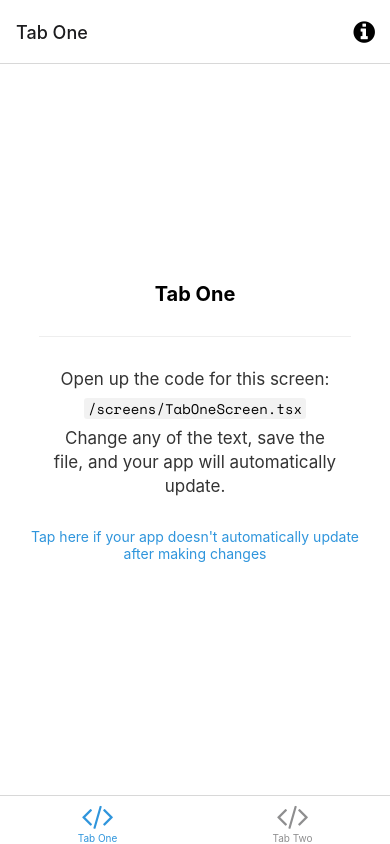
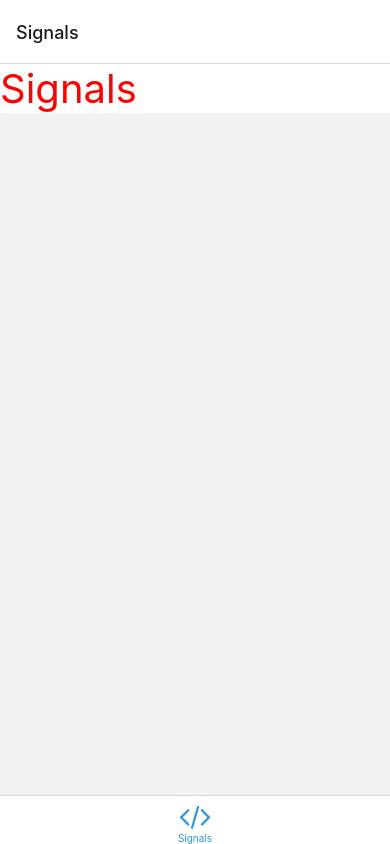
Before and after one commit to toombez/quotex, a React Native app: screen /SignalsScreen in a window 390 px wide. Built offline with nearby package versions, Linux system fonts and the light colour scheme; what expo-linking would draw is missing.

Commit message:
Link SignalsScreen

```diff
--- a/navigation/LinkingConfiguration.ts
+++ b/navigation/LinkingConfiguration.ts
@@ -4,10 +4,10 @@
  * https://reactnavigation.org/docs/configuring-links
  */
 
-import { LinkingOptions } from '@react-navigation/native';
-import * as Linking from 'expo-linking';
+import { LinkingOptions } from '@react-navigation/native'
+import * as Linking from 'expo-linking'
 
-import { RootStackParamList } from '../types';
+import { RootStackParamList } from '../types'
 
 const linking: LinkingOptions<RootStackParamList> = {
     prefixes: [Linking.createURL('/')],
@@ -15,15 +15,10 @@ const linking: LinkingOptions<RootStackParamList> = {
         screens: {
             Root: {
                 screens: {
-                    TabOne: {
+                    SignalsScreen: {
                         screens: {
-                            TabOneScreen: 'one',
-                        },
-                    },
-                    TabTwo: {
-                        screens: {
-                            TabTwoScreen: 'two',
-                        },
+                            SignalsScreen: 'signals',
+                        }
                     },
                 },
             },
@@ -33,4 +28,4 @@ const linking: LinkingOptions<RootStackParamList> = {
     },
 };
 
-export default linking;
+export default linking
--- a/navigation/index.tsx
+++ b/navigation/index.tsx
@@ -3,97 +3,70 @@
  * https://reactnavigation.org/docs/getting-started
  *
  */
-import { FontAwesome } from '@expo/vector-icons';
-import { createBottomTabNavigator } from '@react-navigation/bottom-tabs';
-import { NavigationContainer, DefaultTheme, DarkTheme } from '@react-navigation/native';
-import { createNativeStackNavigator } from '@react-navigation/native-stack';
-import * as React from 'react';
-import { ColorSchemeName, Pressable } from 'react-native';
+import { FontAwesome } from '@expo/vector-icons'
+import { createBottomTabNavigator } from '@react-navigation/bottom-tabs'
+import { NavigationContainer, DefaultTheme, DarkTheme } from '@react-navigation/native'
+import { createNativeStackNavigator } from '@react-navigation/native-stack'
+import * as React from 'react'
+import { ColorSchemeName } from 'react-native'
 
-import Colors from '../constants/Colors';
-import useColorScheme from '../hooks/useColorScheme';
-import ModalScreen from '../screens/ModalScreen';
-import NotFoundScreen from '../screens/NotFoundScreen';
-import TabOneScreen from '../screens/TabOneScreen';
-import TabTwoScreen from '../screens/TabTwoScreen';
-import { RootStackParamList, RootTabParamList, RootTabScreenProps } from '../types';
-import LinkingConfiguration from './LinkingConfiguration';
+import Colors from '../constants/Colors'
+import useColorScheme from '../hooks/useColorScheme'
+import ModalScreen from '../screens/ModalScreen'
+import NotFoundScreen from '../screens/NotFoundScreen'
+import SignalsScreen from '../screens/SignalsScreen'
+import { RootStackParamList, RootTabParamList, RootTabScreenProps } from '../types'
+import LinkingConfiguration from './LinkingConfiguration'
 
 export default function Navigation({ colorScheme }: { colorScheme: ColorSchemeName }) {
-  return (
-    <NavigationContainer
+    return <NavigationContainer
         linking={LinkingConfiguration}
-      theme={colorScheme === 'dark' ? DarkTheme : DefaultTheme}>
+        theme={colorScheme === 'dark' ? DarkTheme : DefaultTheme}
+    >
         <RootNavigator />
     </NavigationContainer>
-  );
 }
 
 /**
  * A root stack navigator is often used for displaying modals on top of all other content.
  * https://reactnavigation.org/docs/modal
  */
-const Stack = createNativeStackNavigator<RootStackParamList>();
+const Stack = createNativeStackNavigator<RootStackParamList>()
 
 function RootNavigator() {
-  return (
-    <Stack.Navigator>
+  return <Stack.Navigator>
         <Stack.Screen name="Root" component={BottomTabNavigator} options={{ headerShown: false }} />
         <Stack.Screen name="NotFound" component={NotFoundScreen} options={{ title: 'Oops!' }} />
         <Stack.Group screenOptions={{ presentation: 'modal' }}>
             <Stack.Screen name="Modal" component={ModalScreen} />
         </Stack.Group>
     </Stack.Navigator>
-  );
 }
 
 /**
  * A bottom tab navigator displays tab buttons on the bottom of the display to switch screens.
  * https://reactnavigation.org/docs/bottom-tab-navigator
  */
-const BottomTab = createBottomTabNavigator<RootTabParamList>();
+const BottomTab = createBottomTabNavigator<RootTabParamList>()
 
 function BottomTabNavigator() {
     const colorScheme = useColorScheme();
 
-  return (
-    <BottomTab.Navigator
-      initialRouteName="TabOne"
+    return <BottomTab.Navigator
+        initialRouteName="SignalsScreen"
         screenOptions={{
             tabBarActiveTintColor: Colors[colorScheme].tint,
-      }}>
+        }}
+    >
         <BottomTab.Screen
-        name="TabOne"
-        component={TabOneScreen}
-        options={({ navigation }: RootTabScreenProps<'TabOne'>) => ({
-          title: 'Tab One',
-          tabBarIcon: ({ color }) => <TabBarIcon name="code" color={color} />,
-          headerRight: () => (
-            <Pressable
-              onPress={() => navigation.navigate('Modal')}
-              style={({ pressed }) => ({
-                opacity: pressed ? 0.5 : 1,
-              })}>
-              <FontAwesome
-                name="info-circle"
-                size={25}
-                color={Colors[colorScheme].text}
-                style={{ marginRight: 15 }}
-              />
-            </Pressable>
-          ),
-        })}
-      />
-      <BottomTab.Screen
-        name="TabTwo"
-        component={TabTwoScreen}
+            name="SignalsScreen"
+            component={SignalsScreen}
             options={{
-          title: 'Tab Two',
+                title: 'Signals',
                 tabBarIcon: ({ color }) => <TabBarIcon name="code" color={color} />,
             }}
         />
     </BottomTab.Navigator>
-  );
 }
 
 /**
@@ -103,5 +76,9 @@ function TabBarIcon(props: {
     name: React.ComponentProps<typeof FontAwesome>['name'];
     color: string;
 }) {
-  return <FontAwesome size={30} style={{ marginBottom: -3 }} {...props} />;
+    return <FontAwesome
+        size={30}
+        style={{ marginBottom: -3 }}
+        {...props}
+    />
 }
--- a/screens/SignalsScreen.tsx
+++ b/screens/SignalsScreen.tsx
@@ -1,7 +1,15 @@
+import { Text } from "react-native"
 import { View } from "../components/Themed"
+import { RootTabScreenProps } from "../types"
 
-const SignalsScreen: React.FC = () => {
-    return <View></View>
+const SignalsScreen: React.FC<RootTabScreenProps<'SignalsScreen'>> = ({
+    navigation,
+}) => {
+    return <View>
+        <Text style={{ fontSize: 40, color: 'red' }}>
+            Signals
+        </Text>
+    </View>
 }
 
 export default SignalsScreen
```
Also changed, not shown: types.tsx (+26 -23 lines). Lines whose indentation alone changed are shown as unchanged.
